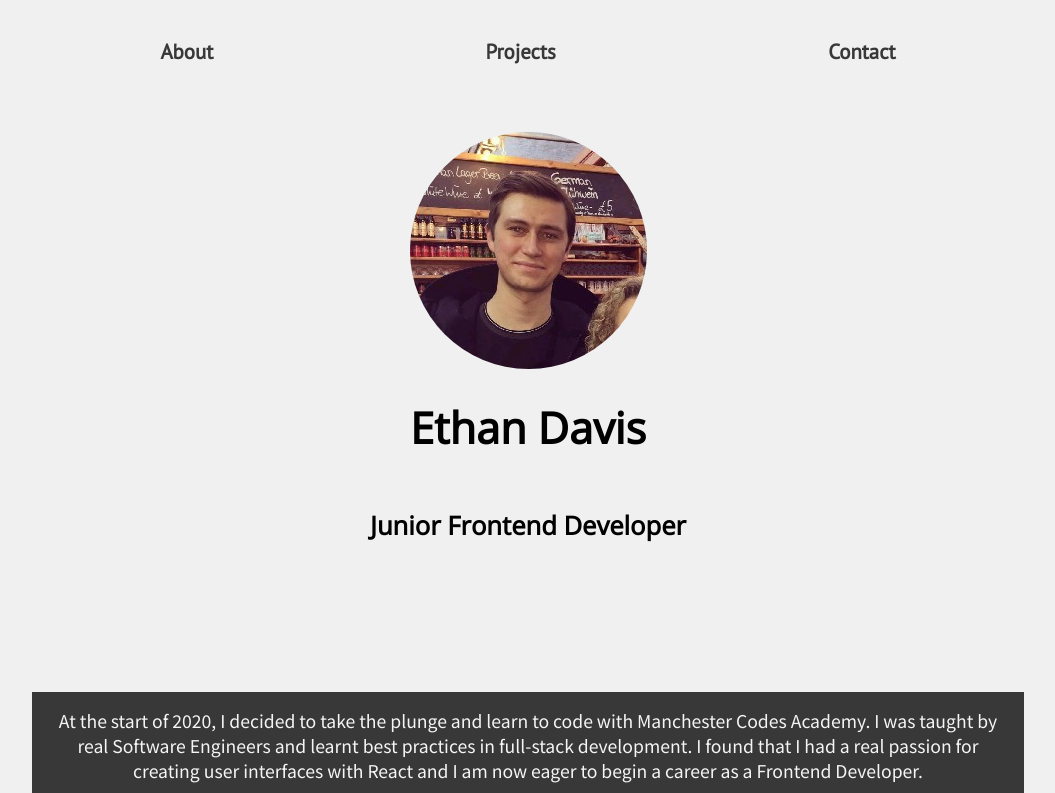
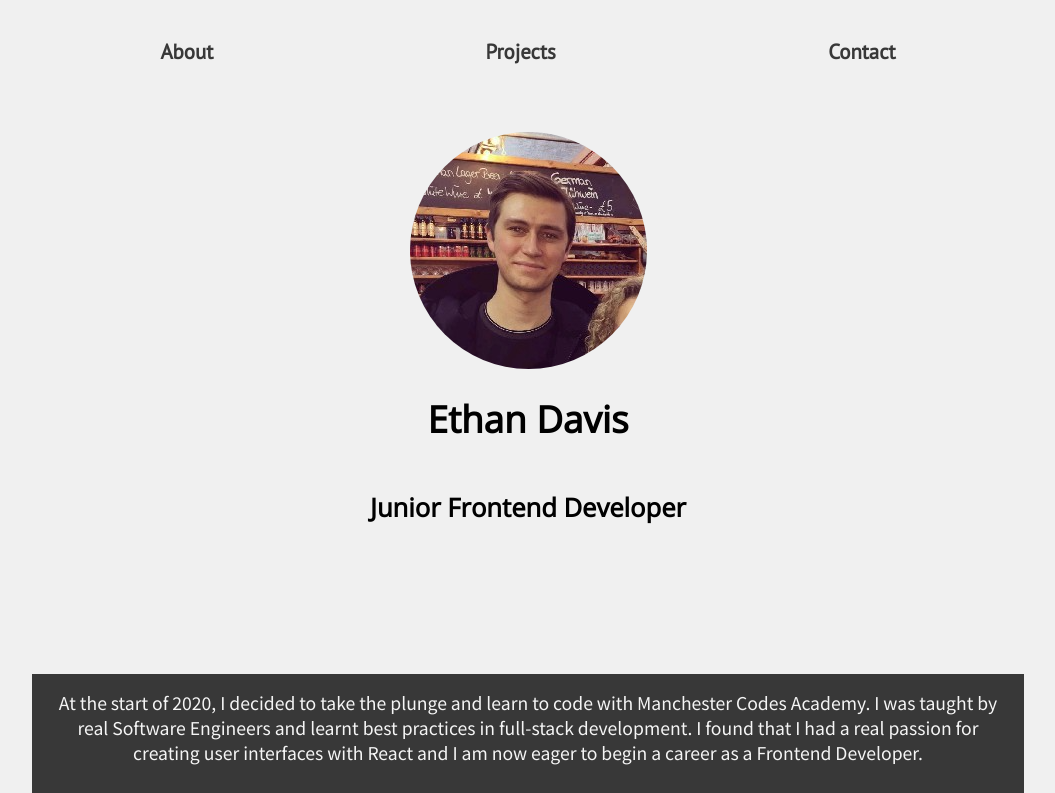
Before and after one commit to ethanrdj/portfolio, a React (Create React App) app: page / in a window 1280 px wide. Shown: the top 793 px of the page, without its empty margins (112-1167 px from the left). Built offline with nearby package versions, Linux system fonts and the light colour scheme.

Commit message:
made text smaller

```diff
--- a/src/styles/Headers.scss
+++ b/src/styles/Headers.scss
@@ -7,13 +7,13 @@
 
 .ethan-pic {
   border-radius: 50%;
-  margin-top: 28%;
+  margin-top: 20%;
   margin-bottom: 5%;
 }
 
 .name {
   font-family: "Open Sans", sans-serif;
-  font-size: 2.7em;
+  font-size: 2.3em;
 }
 
 .role {
```
